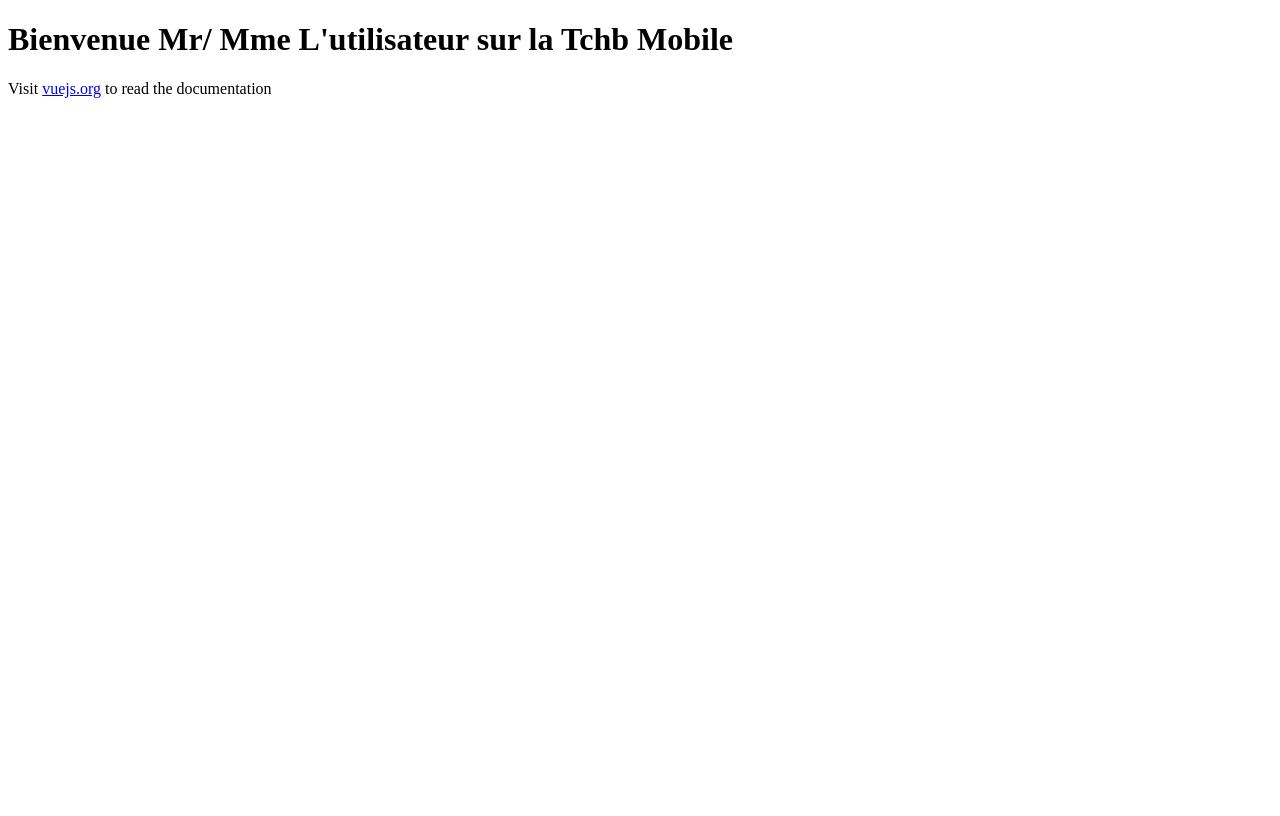
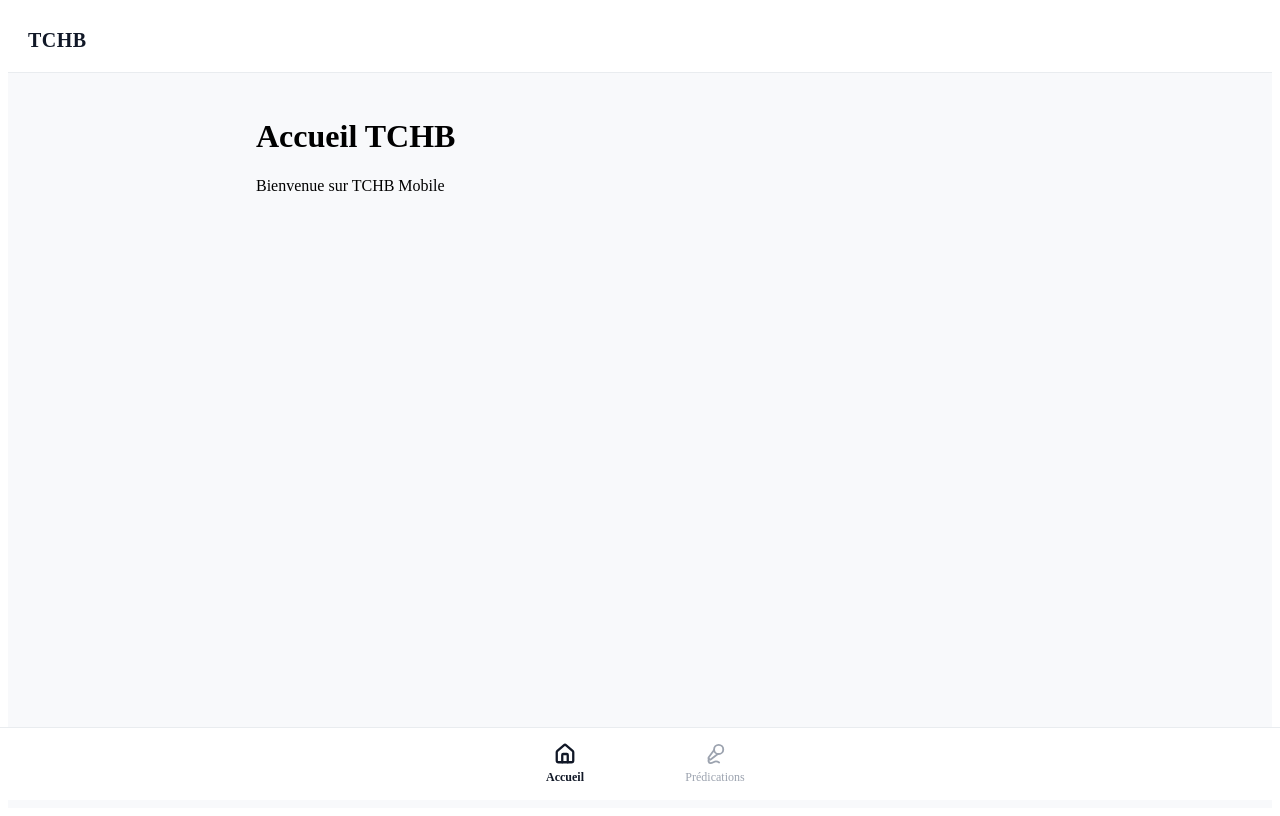
Before and after one commit to orman-NEVILLE/tchbMobile, a Vue app: page / in a window 1280 px wide. Built offline with nearby package versions, Linux system fonts and the light colour scheme.

Commit message:
Création des interfaces Home et preaching

```diff
--- a/package.json
+++ b/package.json
@@ -9,7 +9,9 @@
     "preview": "vite preview"
   },
   "dependencies": {
-    "vue": "^3.5.40"
+    "lucide-vue-next": "^1.0.0",
+    "vue": "^3.5.40",
+    "vue-router": "^5.3.1"
   },
   "devDependencies": {
     "@vitejs/plugin-vue": "^6.0.8",
--- a/src/App.vue
+++ b/src/App.vue
@@ -1,11 +1,166 @@
-<script setup></script>
+<script setup>
+import {
+  Home,
+  Mic2,
+} from 'lucide-vue-next'
+</script>
 
 <template>
-  <h1>Bienvenue Mr/ Mme L'utilisateur sur la Tchb Mobile</h1>
-  <p>
-    Visit <a href="https://vuejs.org/" target="_blank" rel="noopener">vuejs.org</a> to read the
-    documentation
-  </p>
+  <div class="app">
+
+    <!-- Header -->
+    <header class="app-header">
+      <div class="header-content">
+        <div class="logo">
+          TCHB
+        </div>
+      </div>
+    </header>
+
+    <!-- Contenu -->
+    <main class="app-content">
+      <RouterView />
+    </main>
+
+    <!-- Navigation -->
+    <nav class="bottom-navigation">
+
+      <RouterLink
+        to="/"
+        class="nav-item"
+      >
+        <Home :size="22" :stroke-width="2" />
+        <span>Accueil</span>
+      </RouterLink>
+
+      <RouterLink
+        to="/predications"
+        class="nav-item"
+      >
+        <Mic2 :size="22" :stroke-width="2" />
+        <span>Prédications</span>
+      </RouterLink>
+
+    </nav>
+
+  </div>
 </template>
 
-<style scoped></style>
+<style scoped>
+.app {
+  min-height: 100vh;
+  background: #f8f9fb;
+}
+
+/* =========================
+   HEADER
+========================= */
+
+.app-header {
+  position: sticky;
+  top: 0;
+  z-index: 50;
+
+  background: #ffffff;
+  border-bottom: 1px solid #e9ecef;
+}
+
+.header-content {
+  height: 64px;
+  display: flex;
+  align-items: center;
+  padding: 0 20px;
+}
+
+.logo {
+  font-size: 20px;
+  font-weight: 700;
+  letter-spacing: 0.5px;
+  color: #111827;
+}
+
+/* =========================
+   CONTENT
+========================= */
+
+.app-content {
+  max-width: 768px;
+  margin: 0 auto;
+
+  padding: 24px 20px 100px;
+}
+
+/* =========================
+   BOTTOM NAVIGATION
+========================= */
+
+.bottom-navigation {
+  position: fixed;
+  z-index: 100;
+
+  left: 0;
+  right: 0;
+  bottom: 0;
+
+  height: 72px;
+
+  display: flex;
+  align-items: center;
+  justify-content: center;
+  gap: 80px;
+
+  background: rgba(255, 255, 255, 0.96);
+  backdrop-filter: blur(10px);
+
+  border-top: 1px solid #e9ecef;
+}
+
+.nav-item {
+  min-width: 70px;
+
+  display: flex;
+  flex-direction: column;
+  align-items: center;
+  justify-content: center;
+
+  gap: 5px;
+
+  color: #9ca3af;
+  text-decoration: none;
+
+  font-size: 12px;
+  font-weight: 500;
+
+  transition:
+    color 0.2s ease,
+    transform 0.2s ease;
+}
+
+.nav-item:hover {
+  color: #374151;
+}
+
+.nav-item.router-link-active {
+  color: #111827;
+  font-weight: 600;
+}
+
+.nav-item.router-link-active svg {
+  stroke-width: 2.5;
+}
+
+/* =========================
+   MOBILE
+========================= */
+
+@media (max-width: 480px) {
+  .bottom-navigation {
+    gap: 60px;
+  }
+
+  .app-content {
+    padding-left: 16px;
+    padding-right: 16px;
+  }
+}
+</style>
--- a/src/main.js
+++ b/src/main.js
@@ -1,4 +1,8 @@
 import { createApp } from 'vue'
+
 import App from './App.vue'
+import router from './router'
 
-createApp(App).mount('#app')
+createApp(App)
+  .use(router)
+  .mount('#app')
--- /dev/null
+++ b/src/router/index.js
@@ -0,0 +1,23 @@
+import { createRouter, createWebHistory } from 'vue-router'
+
+import HomeView from '@/views/HomeView.vue'
+import PreachingsView from '@/views/PreachingsView.vue'
+
+const router = createRouter({
+  history: createWebHistory(),
+
+  routes: [
+    {
+      path: '/',
+      name: 'home',
+      component: HomeView,
+    },
+    {
+      path: '/predications',
+      name: 'preachings',
+      component: PreachingsView,
+    },
+  ],
+})
+
+export default router
--- /dev/null
+++ b/src/views/HomeView.vue
@@ -0,0 +1,6 @@
+<template>
+  <div>
+    <h1>Accueil TCHB</h1>
+    <p>Bienvenue sur TCHB Mobile</p>
+  </div>
+</template>
--- /dev/null
+++ b/src/views/PreachingsView.vue
@@ -0,0 +1,6 @@
+<template>
+  <div>
+    <h1>Prédications</h1>
+    <p>Liste des prédications</p>
+  </div>
+</template>
```
Also changed, not shown: 1 other file (tests, documents, lock files or other folders).
